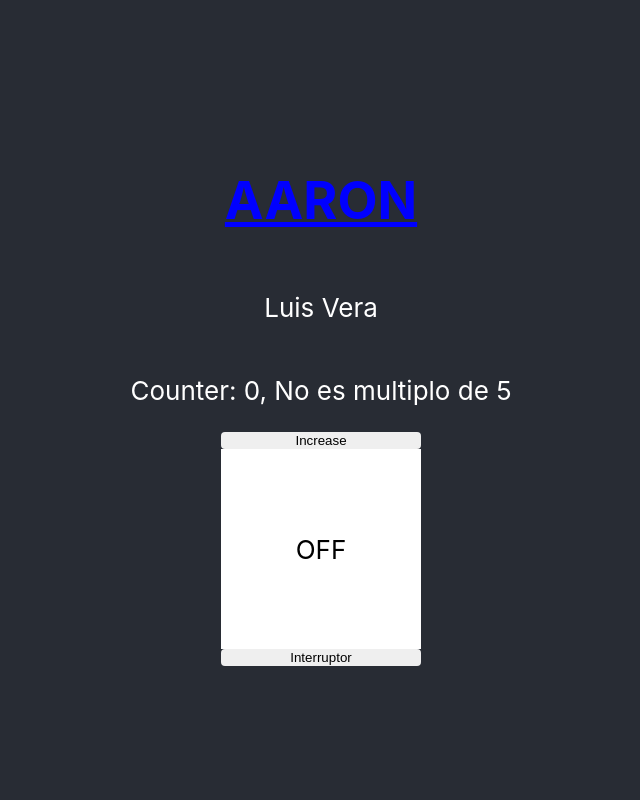
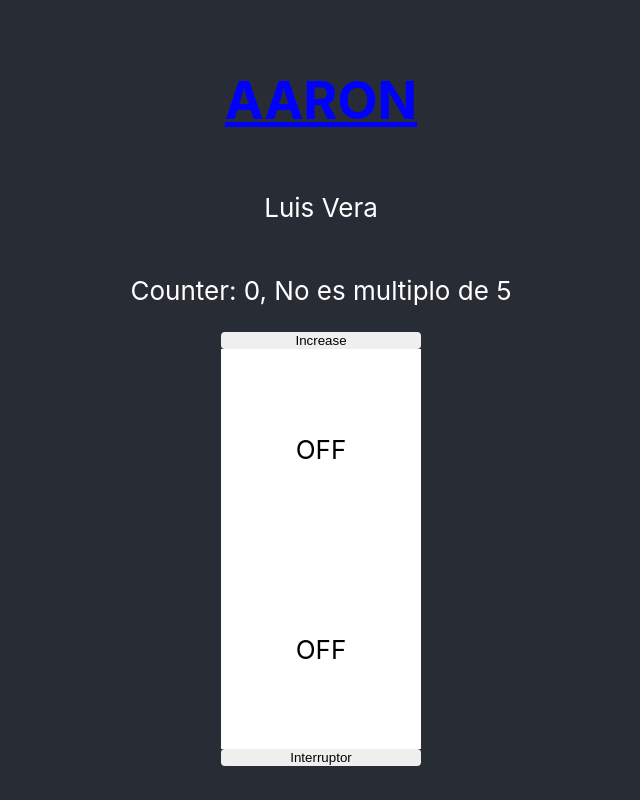
Before and after one commit to dannyvazquez78/18g, a React (Create React App) app: page / in a window 1280 px wide. Shown: the whole page, without its empty margins (319-959 px from the left). Built offline with nearby package versions, Linux system fonts and the light colour scheme.

Commit message:
mouseover

```diff
--- a/src/App.js
+++ b/src/App.js
@@ -20,6 +20,7 @@ function App() {
     setCount(newCount);
   };
 
+
   const isMultiple = count % 5 === 0 && count !== 0 ? true : false;
   const countType = isMultiple ? "Es multiplo de 5" : "No es multiplo de 5";
   const countClass = isMultiple ? "active" : "inactivo";
@@ -36,6 +37,11 @@ function App() {
         </p>
         <button onClick={() => handleClick(true)}>Increase</button>
 
+        <div
+          className={`square ${squareClass}`}onMouseMove={() => setIsOn(!isOn)}
+        >{squareText}
+        </div>
+
         <div className={`square ${squareClass}`}>{squareText}</div>
         <div
           style={{
```
